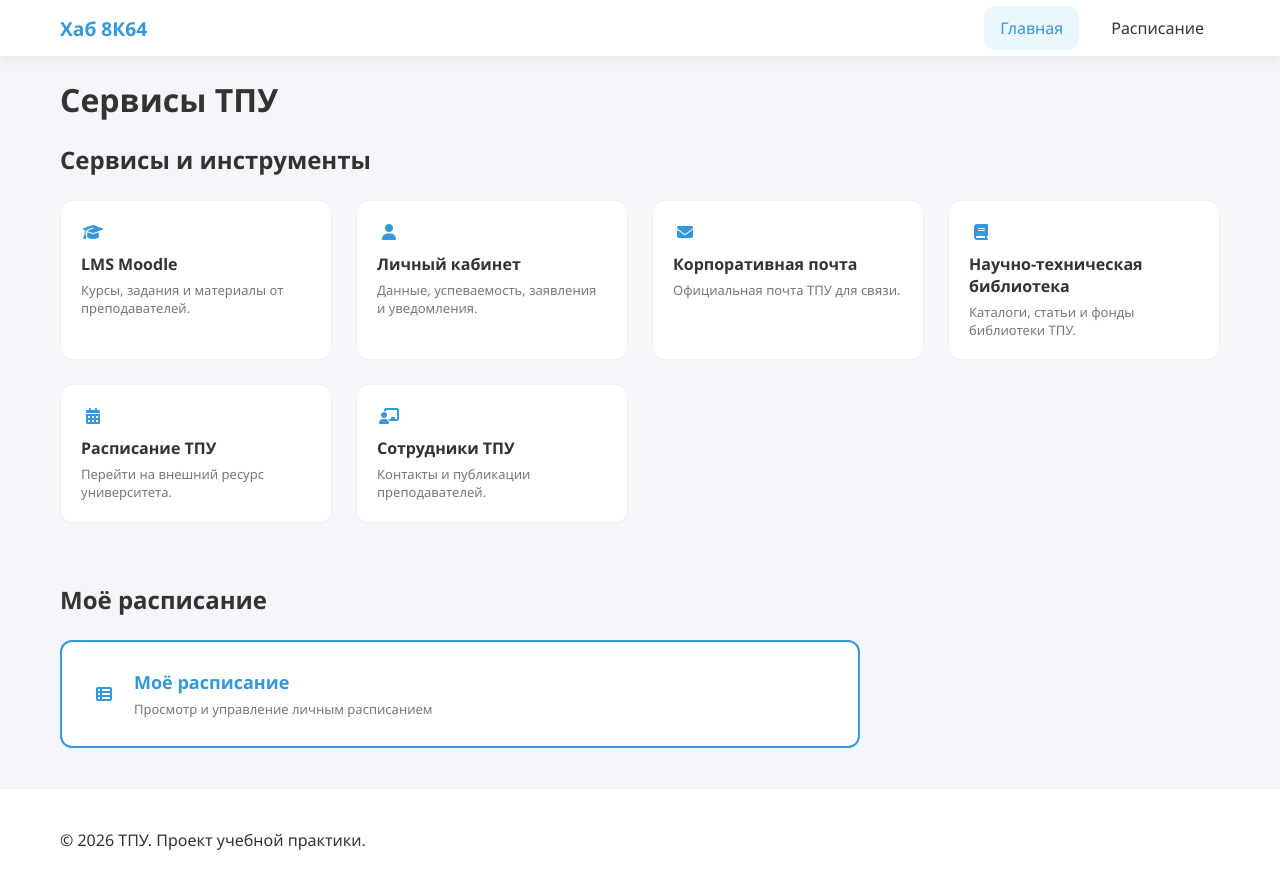
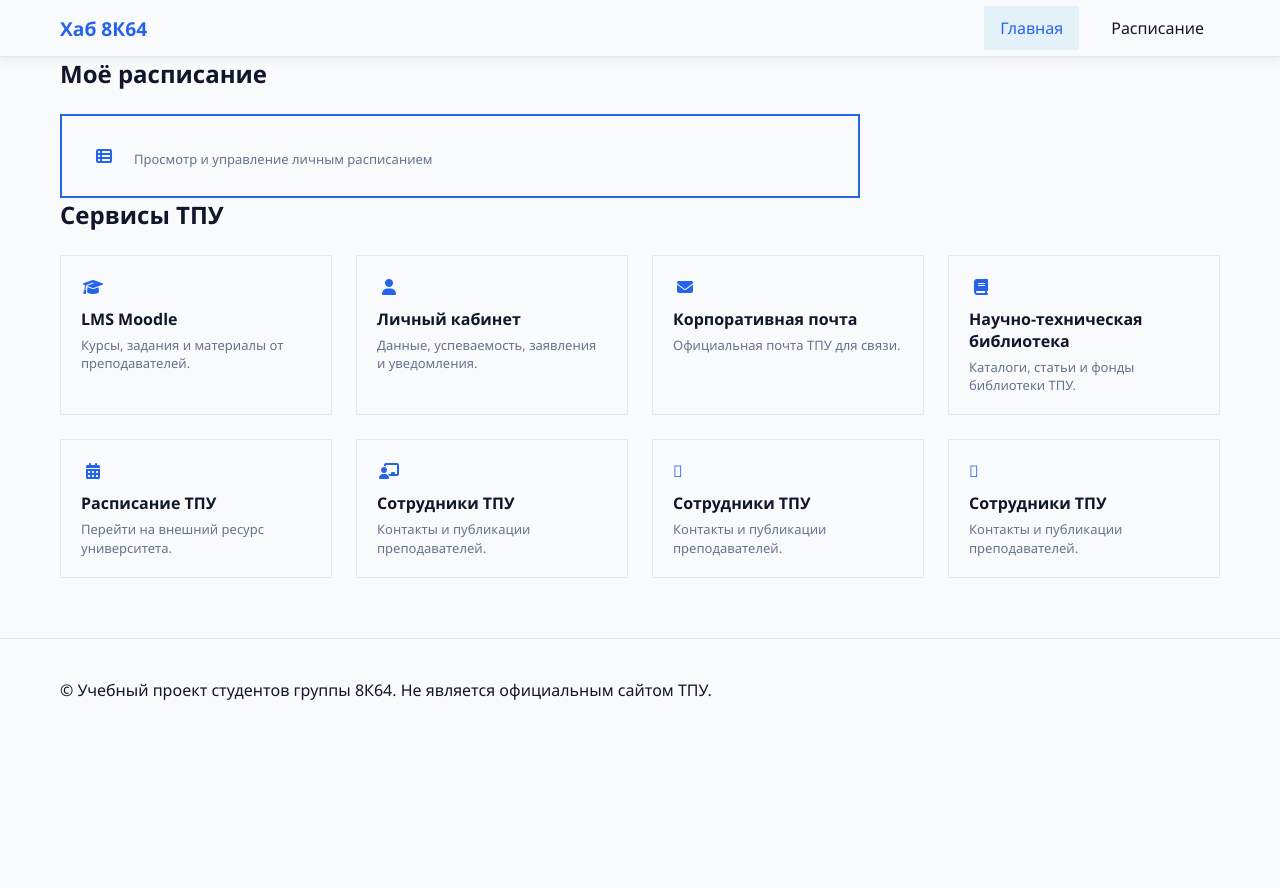
Before and after one commit to tpu-freshman-hub/tpu-web-helper, a plain HTML site: page frontend/index.html in a window 1280 px wide. After the commit the page ends 800 px from the top, so only its background shows below. Drawn offline with Linux system fonts and the light colour scheme.

Commit message:
удаление лишних файлом и изменение цвета в base

```diff
--- a/css/base.css
+++ /dev/null
@@ -1,111 +0,0 @@
-:root {
-  --color-bg: #f4f6f9;
-  --color-surface: #ffffff;
-  --color-text: #333333;
-  --color-text-muted: #777777;
-  --color-accent: #3498db;
-  --color-border: #eeeeee;
-  --color-text-white: #ffffff;
-
-  --radius: 12px;
-  --shadow-hover: 0 10px 20px rgba(0, 0, 0, 0.1);
-  --shadow-sticky: 0 2px 10px rgba(0, 0, 0, 0.08);
-
-  --font: 'Segoe UI', Tahoma, Geneva, Verdana, sans-serif;
-
-  --color-lecture: #5ab8f6;
-  --color-practice: #e6da3b;
-  --color-lab: #12e18b;
-}
-
-* {
-  box-sizing: border-box;
-}
-
-body {
-  font-family: var(--font);
-  margin: 0;
-  padding: 0;
-  background-color: var(--color-bg);
-  color: var(--color-text);
-}
-
-.container {
-  max-width: 1200px;
-  margin: 0 auto;
-  padding: 0 20px;
-}
-
-.section-title {
-  color: var(--color-text);
-  margin-top: 0;
-  margin-bottom: 24px;
-}
-
-/* Стили шапки */
-.site-header {
-  position: sticky;
-  top: 0;
-  z-index: 100;
-  background-color: var(--color-surface);
-  box-shadow: var(--shadow-sticky);
-  border-bottom: 1px solid var(--color-border);
-}
-
-.site-header__inner {
-  display: flex;
-  justify-content: space-between;
-  align-items: center;
-  min-height: 56px;
-}
-
-.site-header__logo {
-  font-weight: 700;
-  color: var(--color-accent);
-  text-decoration: none;
-  font-size: 1.2rem;
-}
-
-.site-nav {
-  display: flex;
-  gap: 16px;
-}
-
-.site-nav__link {
-  display: inline-flex;
-  align-items: center;
-  padding: 8px 16px;
-  min-width: 44px;
-  min-height: 44px;
-  justify-content: center;
-  color: var(--color-text);
-  text-decoration: none;
-  border-radius: var(--radius);
-  transition: var(--transition, all 0.2s ease);
-}
-
-.site-nav__link:hover {
-  background-color: var(--color-border);
-}
-
-.site-nav__link.is-active,
-.site-nav__link[aria-current="page"] {
-  color: var(--color-accent);
-  background-color: rgba(52, 152, 219, 0.1);
-}
-
-.site-nav__link.is-active:hover,
-.site-nav__link[aria-current="page"]:hover {
-  background-color: rgba(52, 152, 219, 0.15);
-}
-
-@keyframes fadeIn {
-  from {
-    opacity: 0;
-    transform: translateY(8px);
-  }
-  to {
-    opacity: 1;
-    transform: translateY(0);
-  }
-}
--- a/css/home.css
+++ /dev/null
@@ -1,100 +0,0 @@
-.services-grid {
-  display: grid;
-  grid-template-columns: repeat(auto-fill, minmax(min(250px, 100%), 1fr));
-  gap: 24px;
-  margin-bottom: 60px;
-}
-
-.service-card {
-  display: block;
-  padding: 20px;
-  background-color: var(--color-surface);
-  border-radius: var(--radius);
-  text-decoration: none;
-  color: var(--color-text);
-  border: 1px solid var(--color-border);
-  transition: var(--transition, all 0.2s ease);
-}
-
-.service-card:hover {
-  transform: translateY(-4px);
-  box-shadow: var(--shadow-hover);
-  border-color: var(--color-accent);
-}
-
-.service-card i {
-  color: var(--color-accent);
-  margin-right: 12px;
-  width: 24px;
-  text-align: center;
-}
-
-.service-card__title {
-  margin: 10px 0 6px 0;
-  font-size: 16px;
-  font-weight: 600;
-}
-
-.service-card__text {
-  margin: 0;
-  font-size: 13px;
-  color: var(--color-text-muted);
-  line-height: 1.4;
-}
-
-.schedule-cta {
-  display: flex;
-  align-items: center;
-  gap: 16px;
-  width: 100%;
-  max-width: 800px;
-  padding: 28px;
-  background-color: var(--color-surface);
-  border-radius: var(--radius);
-  text-decoration: none;
-  color: var(--color-accent);
-  border: 2px solid var(--color-accent);
-  transition: var(--transition, all 0.2s ease);
-}
-
-.schedule-cta:hover {
-  background-color: var(--color-accent);
-  color: var(--color-text-white);
-  transform: translateY(-4px);
-  box-shadow: var(--shadow-hover);
-}
-
-.schedule-cta i {
-  color: inherit;
-  flex-shrink: 0;
-  width: 28px;
-  text-align: center;
-}
-
-.schedule-cta__content {
-  flex: 1;
-}
-
-.schedule-cta__title {
-  margin: 0;
-  font-size: 18px;
-  font-weight: 700;
-}
-
-.schedule-cta__text {
-  margin: 6px 0 0 0;
-  font-size: 13px;
-  color: var(--color-text-muted);
-}
-
-.schedule-cta:not(:hover) .schedule-cta__text {
-  color: var(--color-text-muted);
-}
-
-.site-footer {
-  padding: 24px 0;
-  background-color: var(--color-surface);
-  border-top: 1px solid var(--color-border);
-  margin-top: 40px;
-  text-align: left;
-}
--- a/frontend/css/base.css
+++ b/frontend/css/base.css
@@ -1,22 +1,25 @@
 :root {
-  --color-bg: #f4f6f9;
-  --color-surface: #ffffff;
-  --color-text: #333333;
-  --color-text-muted: #777777;
-  --color-accent: #3498db;
-  --color-border: #eeeeee;
-  --color-text-white: #ffffff;
+  --color-bg: #f8fafc;
+  --color-text: #0f172a;
+  --color-text-muted: #64748b;
+  --color-border: #e2e8f0;
 
-  --radius: 12px;
+  --color-primary: #2563eb;
+  --color-accent: var(--color-primary);
+  --color-primary-hover: #1d4ed8;
+
   --shadow-hover: 0 10px 20px rgba(0, 0, 0, 0.1);
   --shadow-sticky: 0 2px 10px rgba(0, 0, 0, 0.08);
 
   --font: 'Segoe UI', Tahoma, Geneva, Verdana, sans-serif;
 
-  --color-lecture: #5ab8f6;
-  --color-practice: #e6da3b;
-  --color-lab: #12e18b;
+  --color-lecture: #3b82f6;
+  --color-practice: #10b981;
+  --color-lab: #f59e0b;
+
+  --radius-sm: 6px;
 }
+[hidden] { display: none !important; }
 
 * {
   box-sizing: border-box;
--- a/frontend/index.html
+++ b/frontend/index.html
@@ -9,7 +9,6 @@
   <link rel="stylesheet" href="https://cdnjs.cloudflare.com/ajax/libs/font-awesome/6.4.0/css/all.min.css">
 </head>
 <body>
-  <!-- Шапка сайта. Копия есть в index.html и schedule.html: меняешь одну — поменяй и вторую -->
   <header class="site-header">
     <div class="container site-header__inner">
       <a class="site-header__logo" href="index.html">Хаб 8К64</a>
@@ -21,9 +20,15 @@
   </header>
 
   <main class="container">
-    <h1>Сервисы ТПУ</h1>
+    <section aria-labelledby="schedule-heading" class="cta-section">
+      <h2 id="schedule-heading" class="section-title">Моё расписание</h2>
+      <a class="schedule-cta" href="schedule.html">
+        <i class="fa-solid fa-table-list" aria-hidden="true"></i>
+        <p class="schedule-cta__text">Просмотр и управление личным расписанием</p>
+      </a>
+    </section>
     <section aria-labelledby="services-heading" class="services-section">
-      <h2 id="services-heading" class="section-title">Сервисы и инструменты</h2>
+      <h2 id="services-heading" class="section-title">Сервисы ТПУ</h2>
       <div class="services-grid">
         <a class="service-card" href="https://stud.lms.tpu.ru" target="_blank" rel="noopener noreferrer">
           <i class="fa-solid fa-graduation-cap" aria-hidden="true"></i>
@@ -55,24 +60,23 @@
           <h3 class="service-card__title">Сотрудники ТПУ</h3>
           <p class="service-card__text">Контакты и публикации преподавателей.</p>
         </a>
+        <a class="service-card" href="https://maps.tpu.ru" target="_blank" rel="noopener noreferrer">
+          <i class="fa-map-location-dot" aria-hidden="true"></i>
+          <h3 class="service-card__title">Сотрудники ТПУ</h3>
+          <p class="service-card__text">Контакты и публикации преподавателей.</p>
+        </a>
+        <a class="service-card" href="https://rasp.tpu.ru/kalendarnyj-grafik.html" target="_blank" rel="noopener noreferrer">
+          <i class="fa-calendar-days" aria-hidden="true"></i>
+          <h3 class="service-card__title">Сотрудники ТПУ</h3>
+          <p class="service-card__text">Контакты и публикации преподавателей.</p>
+        </a>
       </div>
-    </section>
-
-    <section aria-labelledby="schedule-heading" class="cta-section">
-      <h2 id="schedule-heading" class="section-title">Моё расписание</h2>
-      <a class="schedule-cta" href="schedule.html">
-        <i class="fa-solid fa-table-list" aria-hidden="true"></i>
-        <div class="schedule-cta__content">
-          <h3 class="schedule-cta__title">Моё расписание</h3>
-          <p class="schedule-cta__text">Просмотр и управление личным расписанием</p>
-        </div>
-      </a>
     </section>
   </main>
 
   <footer class="site-footer">
     <div class="container">
-      <p>&copy; 2026 ТПУ. Проект учебной практики.</p>
+      <p>&copy; Учебный проект студентов группы 8К64. Не является официальным сайтом ТПУ.</p>
     </div>
   </footer>
 </body>
```
Also changed, not shown: index.html (deleted, +0 -79 lines), schedule.html (deleted, +0 -25 lines), css/schedule.css (deleted).
